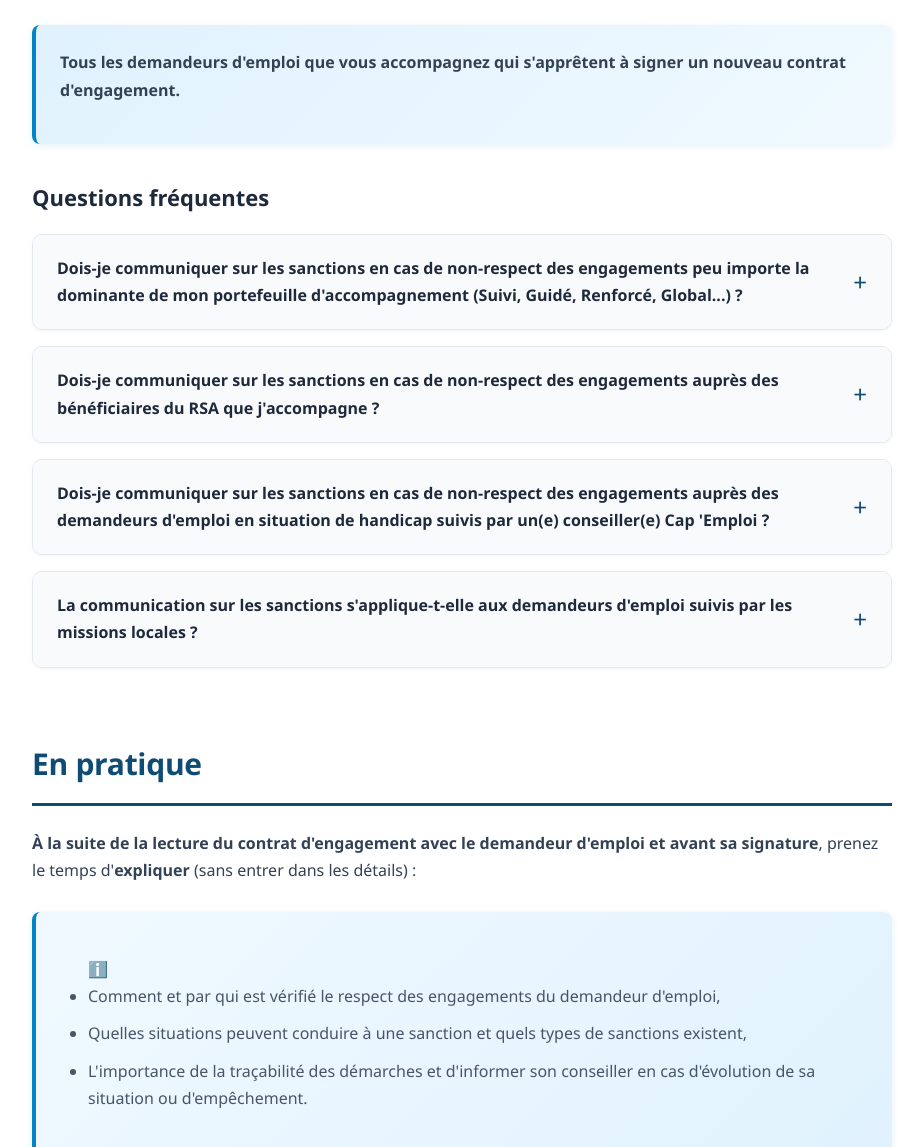
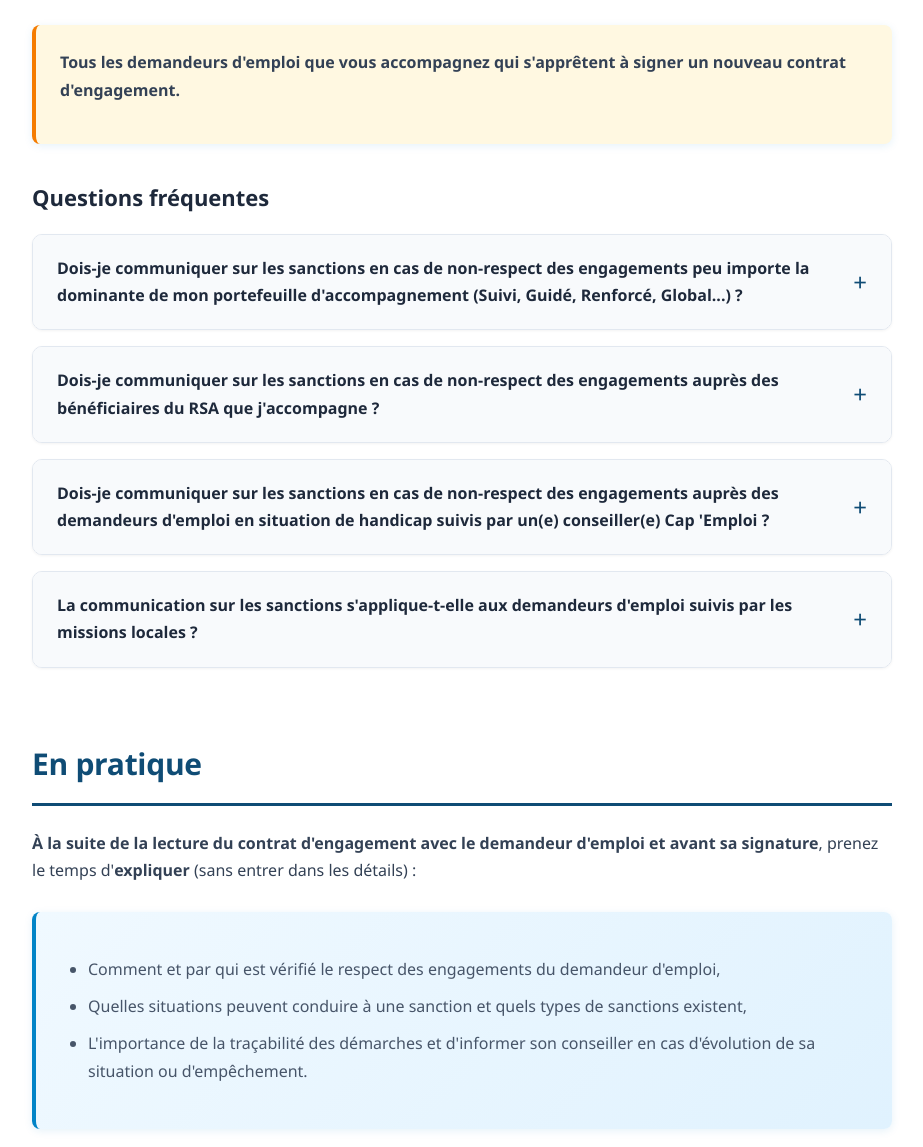
Before and after one commit to ebouille/bras-traitement-2.github.io, a plain HTML site: page index.html in a window 1280 px wide. Shown: the part 737-1884 px from the top of the page, without its empty margins (318-1241 px from the left). Drawn offline with Linux system fonts and the light colour scheme.

Commit message:
Update highlight-box styles and content formatting

```diff
--- a/index.html
+++ b/index.html
@@ -188,8 +188,8 @@
         }
 
         .highlight-box {
-            background: linear-gradient(135deg, #e0f2fe 0%, #f0f9ff 100%);
-            border-left: 4px solid #0284c7;
+            background: #fff8e1;
+            border-left: 4px solid #f57c00;
             padding: 24px;
             border-radius: 8px;
             margin: 28px 0;
@@ -499,7 +499,7 @@
             <p><strong>À la suite de la lecture du contrat d'engagement avec le demandeur d'emploi et avant sa signature</strong>, prenez le temps d'<strong>expliquer</strong> (sans entrer dans les détails) :</p>
 
             <div class="info-box">
-                <ul> ℹ️
+                <ul>
                     <li>Comment et par qui est vérifié le respect des engagements du demandeur d'emploi,</li>
                     <li>Quelles situations peuvent conduire à une sanction et quels types de sanctions existent,</li>
                     <li>L'importance de la traçabilité des démarches et d'informer son conseiller en cas d'évolution de sa situation ou d'empêchement.</li>
@@ -515,7 +515,7 @@
 
                 <div class="script-box">
 
-                    📋  <em> Ce texte contient les éléments essentiels à transmettre. Vous pouvez le lire tel quel ou le reformuler avec vos propres mots.</em>
+                    <em> 📋 Ce texte contient les éléments essentiels à transmettre. Vous pouvez le lire tel quel ou le reformuler avec vos propres mots.</em>
 
                     <p>Nous venons de voir ensemble les engagements que nous avons l'un envers l'autre.</p>
 
```
